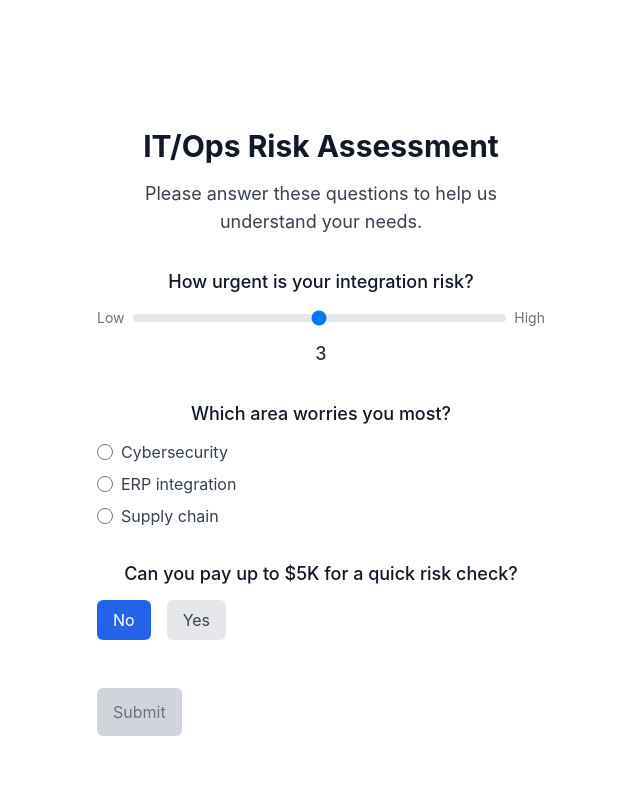
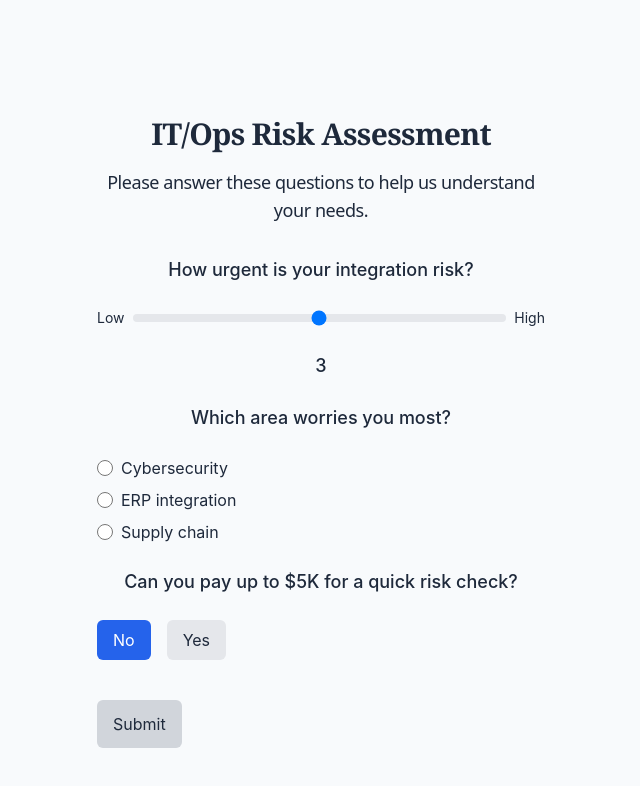
Before and after one commit to connortpeterson/ops-risk-landing, a React (Vite) app: page /quiz in a window 1280 px wide. Shown: the top 786 px of the page, without its empty margins (319-959 px from the left). Built offline with nearby package versions, Linux system fonts and the light colour scheme.

Commit message:
Apply new typography and layout

```diff
--- a/src/LandingPage.tsx
+++ b/src/LandingPage.tsx
@@ -12,18 +12,18 @@ function LandingPage() {
   }
 
   return (
-    <section className="min-h-screen flex flex-col items-center justify-center bg-white p-4">
+    <section className="min-h-screen flex flex-col items-center justify-center bg-slate-50 text-slate-800 p-6">
       <main className="max-w-md w-full">
         <div className="text-center mb-12">
-          <h1 className="text-3xl lg:text-6xl font-bold text-gray-900 mb-6">
+          <h1 className="text-3xl lg:text-6xl font-bold mb-6">
             Worried your next deal's IT/ops risk is hidden?
           </h1>
-          <p className="prose prose-sm md:prose text-gray-700 mb-8 mx-auto">
+          <p className="prose prose-sm md:prose mb-8 mx-auto">
             Get a 1-page execution risk snapshot<br />in under 5 minutes.
           </p>
         </div>
 
-        <form onSubmit={handleSubmit} className="space-y-4">
+        <form onSubmit={handleSubmit} className="space-y-6">
           <div>
             <input
               type="email"
@@ -45,7 +45,7 @@ function LandingPage() {
             </button>
           </div>
         </form>
-        <p className="text-center text-sm text-gray-500 mt-4">
+        <p className="text-center text-sm mt-4">
           We follow basic cybersecurity hygiene including rate limiting,
           spam protection, and no third-party sharing.
         </p>
--- a/src/Quiz.tsx
+++ b/src/Quiz.tsx
@@ -13,25 +13,25 @@ function Quiz() {
   }
 
   return (
-    <section className="min-h-screen flex flex-col items-center justify-center bg-white p-4">
+    <section className="min-h-screen flex flex-col items-center justify-center bg-slate-50 text-slate-800 p-6">
       <main className="max-w-md w-full">
         <div className="text-center mb-8">
-          <h1 className="text-2xl md:text-3xl font-bold text-gray-900 mb-4">
+          <h1 className="text-2xl md:text-3xl font-bold mb-4">
             IT/Ops Risk Assessment
           </h1>
-          <p className="text-lg text-gray-700">
+          <p className="text-lg">
             Please answer these questions to help us understand your needs.
           </p>
         </div>
 
-        <form onSubmit={handleSubmit} className="space-y-8">
+        <form onSubmit={handleSubmit} className="space-y-6">
           {/* Question 1: Urgency Slider */}
-          <div className="space-y-3">
-            <label className="block text-lg font-medium text-gray-900">
+          <div className="space-y-6">
+            <label className="block text-lg font-medium">
               How urgent is your integration risk?
             </label>
             <div className="flex items-center space-x-2">
-              <span className="text-sm text-gray-500">Low</span>
+              <span className="text-sm">Low</span>
               <input
                 type="range"
                 min="1"
@@ -45,7 +45,7 @@ function Quiz() {
                 }
                 className="w-full h-2 bg-gray-200 rounded-lg appearance-none cursor-pointer"
               />
-              <span className="text-sm text-gray-500">High</span>
+              <span className="text-sm">High</span>
             </div>
             <div className="text-center text-lg font-medium">
               {urgency}
@@ -53,8 +53,8 @@ function Quiz() {
           </div>
 
           {/* Question 2: Area Radio Buttons */}
-          <div className="space-y-3">
-            <label className="block text-lg font-medium text-gray-900">
+          <div className="space-y-6">
+            <label className="block text-lg font-medium">
               Which area worries you most?
             </label>
             <div className="space-y-2">
@@ -73,7 +73,7 @@ function Quiz() {
                   }
                   className="h-4 w-4 text-blue-600 focus:ring-blue-500"
                 />
-                <label htmlFor="cybersecurity" className="ml-2 text-gray-700">
+                <label htmlFor="cybersecurity" className="ml-2">
                   Cybersecurity
                 </label>
               </div>
@@ -92,7 +92,7 @@ function Quiz() {
                   }
                   className="h-4 w-4 text-blue-600 focus:ring-blue-500"
                 />
-                <label htmlFor="erp" className="ml-2 text-gray-700">
+                <label htmlFor="erp" className="ml-2">
                   ERP integration
                 </label>
               </div>
@@ -111,7 +111,7 @@ function Quiz() {
                   }
                   className="h-4 w-4 text-blue-600 focus:ring-blue-500"
                 />
-                <label htmlFor="supply" className="ml-2 text-gray-700">
+                <label htmlFor="supply" className="ml-2">
                   Supply chain
                 </label>
               </div>
@@ -119,8 +119,8 @@ function Quiz() {
           </div>
 
           {/* Question 3: Yes/No Toggle */}
-          <div className="space-y-3">
-            <label className="block text-lg font-medium text-gray-900">
+          <div className="space-y-6">
+            <label className="block text-lg font-medium">
               Can you pay up to $5K for a quick risk check?
             </label>
             <div className="flex items-center space-x-4">
@@ -135,7 +135,7 @@ function Quiz() {
                 className={`px-4 py-2 rounded-md ${
                   !canPay
                     ? 'bg-blue-600 text-white'
-                    : 'bg-gray-200 text-gray-700'
+                    : 'bg-gray-200 text-slate-800'
                 }`}
               >
                 No
@@ -151,7 +151,7 @@ function Quiz() {
                 className={`px-4 py-2 rounded-md ${
                   canPay
                     ? 'bg-blue-600 text-white'
-                    : 'bg-gray-200 text-gray-700'
+                    : 'bg-gray-200 text-slate-800'
                 }`}
               >
                 Yes
@@ -167,7 +167,7 @@ function Quiz() {
               className={`w-full md:w-auto mx-auto py-3 px-4 rounded-md transition duration-200 ${
                 area
                   ? 'bg-blue-600 hover:bg-blue-700 text-white font-medium'
-                  : 'bg-gray-300 text-gray-500 cursor-not-allowed'
+                  : 'bg-gray-300 text-slate-800 cursor-not-allowed'
               }`}
             >
               Submit
--- a/src/RisksSummary.tsx
+++ b/src/RisksSummary.tsx
@@ -46,27 +46,27 @@ function RisksSummary() {
   const topRisks = getTopRisks()
 
   return (
-    <section className="min-h-screen flex flex-col items-center justify-center bg-white p-4">
+    <section className="min-h-screen flex flex-col items-center justify-center bg-slate-50 text-slate-800 p-6">
       <main className="max-w-md w-full">
         <div className="text-center mb-8">
-          <h1 className="text-2xl md:text-3xl font-bold text-gray-900 mb-6">
+          <h1 className="text-2xl md:text-3xl font-bold mb-6">
             Your Top 2 Execution Risks
           </h1>
         </div>
 
-        <div className="bg-gray-50 p-6 rounded-lg shadow-sm mb-8">
-          <ul className="list-disc pl-5 space-y-4">
-            <li className="text-gray-800 text-lg">
+        <div className="bg-slate-50 p-6 rounded-lg shadow-sm mb-8">
+          <ul className="list-disc pl-5 space-y-6">
+            <li className="text-lg">
               <span className="font-medium">Risk #1:</span> {topRisks[0]}
             </li>
-            <li className="text-gray-800 text-lg">
+            <li className="text-lg">
               <span className="font-medium">Risk #2:</span> {topRisks[1]}
             </li>
           </ul>
         </div>
 
         <div className="text-center mb-8">
-          <p className="prose prose-sm md:prose text-gray-700">
+          <p className="prose prose-sm md:prose">
             This is just a preview of your execution risks. Get our comprehensive analysis to identify all potential issues.
           </p>
         </div>
--- a/src/Summary.tsx
+++ b/src/Summary.tsx
@@ -25,35 +25,35 @@ function Summary() {
 
 
   return (
-    <section className="min-h-screen flex flex-col items-center justify-center bg-white p-4">
+    <section className="min-h-screen flex flex-col items-center justify-center bg-slate-50 text-slate-800 p-6">
       <main className="max-w-md w-full">
         <div className="text-center mb-8">
-          <h1 className="text-2xl md:text-3xl font-bold text-gray-900 mb-4">
+          <h1 className="text-2xl md:text-3xl font-bold mb-4">
             Your Risk Assessment Summary
           </h1>
-          <p className="prose prose-sm md:prose text-gray-700">
+          <p className="prose prose-sm md:prose">
             Based on your responses, here's what we know about your situation:
           </p>
         </div>
 
-        <div className="bg-gray-50 p-6 rounded-lg shadow-sm space-y-4 mb-8">
+        <div className="bg-slate-50 p-6 rounded-lg shadow-sm space-y-6 mb-8">
           <div>
-            <h2 className="text-lg font-medium text-gray-900">Risk Urgency</h2>
-            <p className="text-gray-700">
+            <h2 className="text-lg font-medium">Risk Urgency</h2>
+            <p>
               Your integration risk urgency is <span className="font-medium">{getUrgencyText(answers.urgency)} ({answers.urgency}/5)</span>
             </p>
           </div>
 
           <div>
-            <h2 className="text-lg font-medium text-gray-900">Area of Concern</h2>
-            <p className="text-gray-700">
+            <h2 className="text-lg font-medium">Area of Concern</h2>
+            <p>
               Your primary concern is <span className="font-medium">{answers.area}</span>
             </p>
           </div>
 
           <div>
-            <h2 className="text-lg font-medium text-gray-900">Budget Availability</h2>
-            <p className="text-gray-700">
+            <h2 className="text-lg font-medium">Budget Availability</h2>
+            <p>
               {answers.canPay
                 ? 'You are willing to invest up to $5K for a quick risk check.'
                 : 'You are not currently able to invest $5K for a quick risk check.'}
@@ -62,7 +62,7 @@ function Summary() {
         </div>
 
         <div className="text-center mb-8">
-          <p className="prose prose-sm md:prose text-gray-700">
+          <p className="prose prose-sm md:prose">
             Thank you for completing this assessment. Our team will be in touch with you shortly to discuss next steps.
           </p>
         </div>
--- a/src/components/HeroSection.tsx
+++ b/src/components/HeroSection.tsx
@@ -1,15 +1,15 @@
 
 function HeroSection() {
   return (
-    <section className="min-h-screen flex flex-col items-center justify-center bg-white p-4">
+    <section className="min-h-screen flex flex-col items-center justify-center bg-slate-50 text-slate-800 p-6">
       <div className="text-center">
-        <h1 className="text-3xl lg:text-6xl font-bold text-gray-900 mb-6">
+        <h1 className="text-3xl lg:text-6xl font-bold mb-6">
           Worried your next deal's IT/ops risk is hidden?
         </h1>
-        <p className="prose prose-sm md:prose text-gray-700 mb-8 mx-auto">
+        <p className="prose prose-sm md:prose mb-8 mx-auto">
           Get a 1-page execution risk snapshot<br />in under 5 minutes.
         </p>
-        <form className="space-y-4">
+        <form className="space-y-6">
           <input
             type="email"
             placeholder="Enter your email"
--- a/src/components/RiskScoreCard.tsx
+++ b/src/components/RiskScoreCard.tsx
@@ -19,7 +19,7 @@ function getColor(score: number): string {
 
 function RiskScoreCard({ overallScore, categoryScores }: RiskScoreCardProps) {
   return (
-    <div className="bg-white rounded-xl shadow-sm p-6 grid grid-cols-1 md:grid-cols-2 gap-6 w-full max-w-md mx-auto">
+    <div className="bg-slate-50 rounded-xl shadow-sm p-6 grid grid-cols-1 md:grid-cols-2 gap-6 w-full max-w-md mx-auto">
       <div className="flex items-center justify-center">
         <div className="w-32 h-32">
           <CircularProgressbar
@@ -37,7 +37,7 @@ function RiskScoreCard({ overallScore, categoryScores }: RiskScoreCardProps) {
       <div className="space-y-4">
         {categoryScores.map((cat) => (
           <div key={cat.name}>
-            <div className="flex justify-between mb-1 text-sm text-gray-700">
+            <div className="flex justify-between mb-1 text-sm">
               <span>{cat.name}</span>
               <span>{cat.score}%</span>
             </div>
--- a/src/index.css
+++ b/src/index.css
@@ -1,6 +1,7 @@
 @tailwind base;
 @tailwind components;
 @tailwind utilities;
+
 
 :root {
   font-family: Inter, system-ui, Avenir, Helvetica, Arial, sans-serif;
@@ -8,13 +9,21 @@
   font-weight: 400;
 
   color-scheme: light;
-  color: #213547;
-  background-color: #ffffff;
+  color: #1e293b;
+  background-color: #f8fafc;
 
   font-synthesis: none;
   text-rendering: optimizeLegibility;
   -webkit-font-smoothing: antialiased;
   -moz-osx-font-smoothing: grayscale;
+}
+
+h1 {
+  @apply font-serif tracking-tight text-slate-800;
+}
+
+p {
+  @apply font-sans tracking-tight text-slate-800;
 }
 
 body {
```
